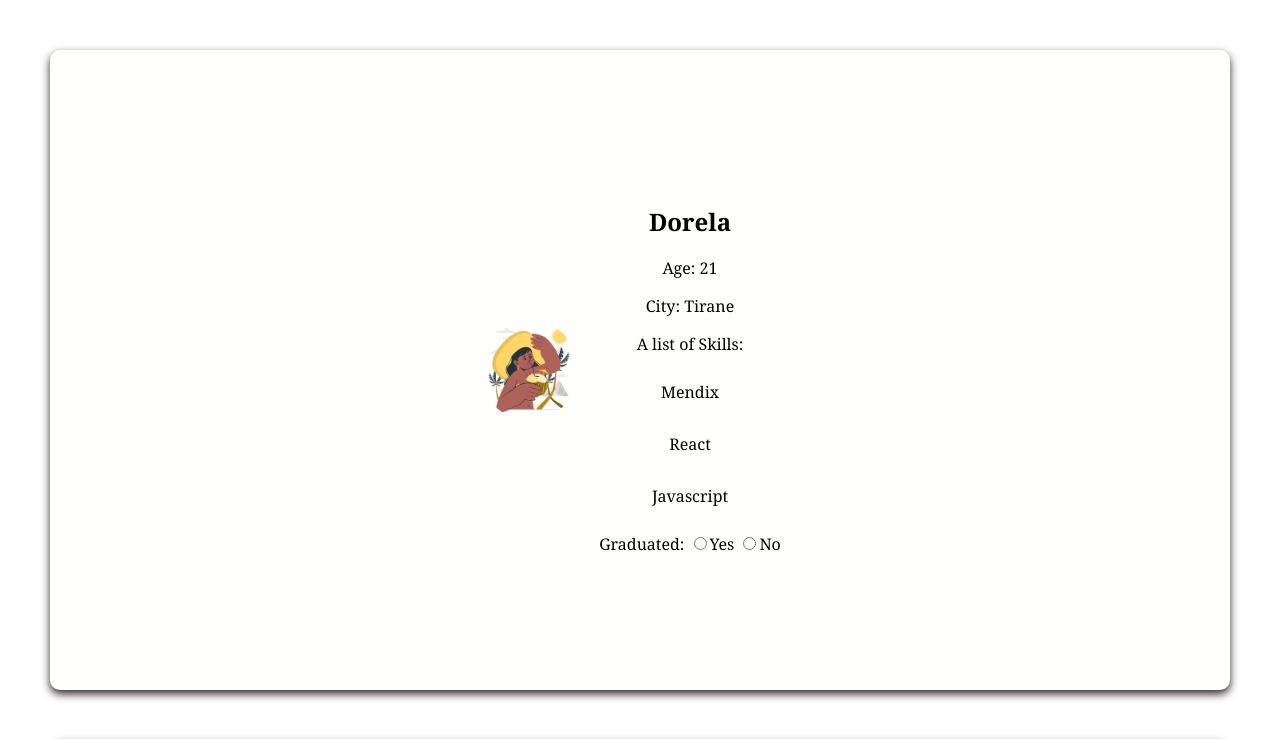
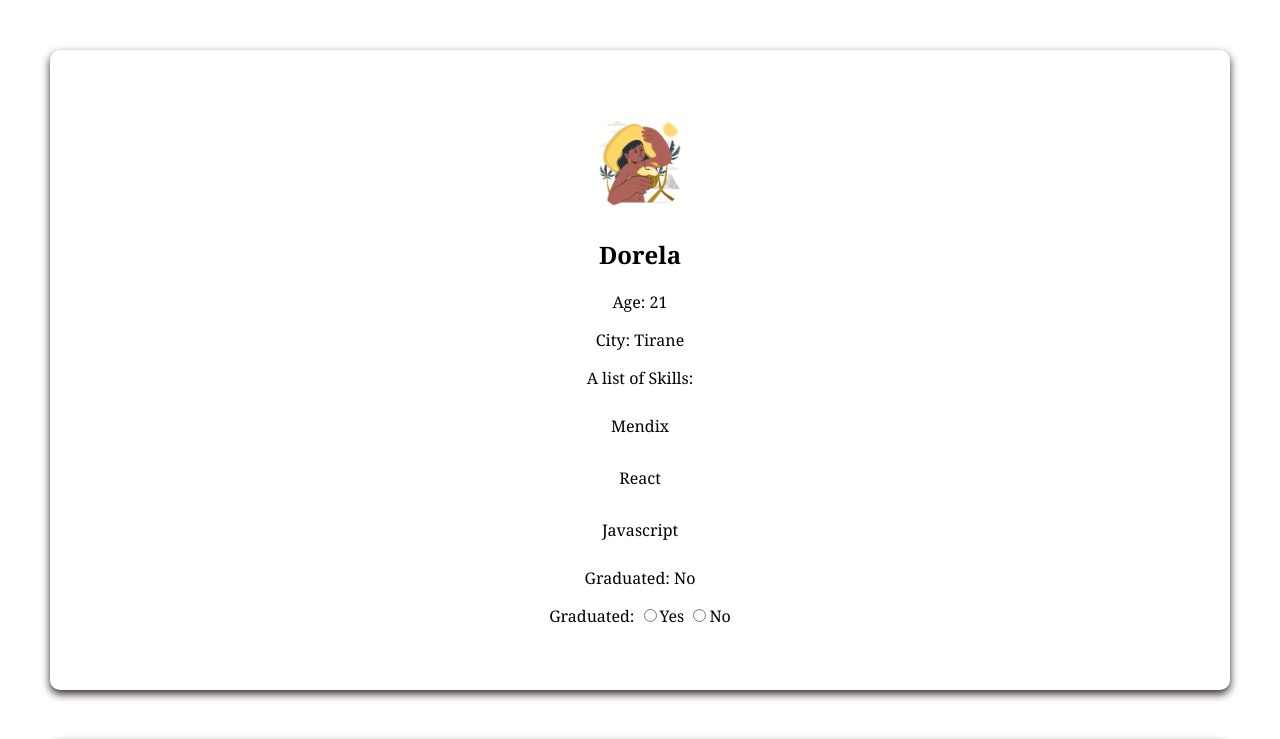
Before and after one commit to dorelasela-git/Card-Exercise, a React (Create React App) app: page / in a window 1280 px wide. Shown: the top 739 px of the page. Built offline with nearby package versions, Linux system fonts and the light colour scheme.

Commit message:
Card Exercise

```diff
--- a/src/App.js
+++ b/src/App.js
@@ -8,11 +8,13 @@ function App() {
     {picture: photo3,
       name: 'Dorela',
       age: 21,
+      isGraduated: false,
       city: 'Tirane',
       skills: ['Mendix','React','Javascript']
     },
     {picture: photo2,
       name: 'Arild',
+      isGraduated: false,
       age: 30,
       city: 'Vienna',
       skills: ['ReactNative','React','Css']
@@ -21,6 +23,7 @@ function App() {
       name: 'Amar',
       age: 15,
       city: 'Berlin',
+      isGraduated: false,
       skills: ['HTML','.Net','C#']
     }
   ]
--- a/src/Card/CardChild.js
+++ b/src/Card/CardChild.js
@@ -1,18 +1,19 @@
 import './Card.css';
-const CardTest = ({picture,age,name,city,skills}) => {
+const CardTest = ({picture,age,name,city,skills,isGraduated}) => {
     const handleChange = (event) => {
         //getting the value of the element that triggered the onChange event:
         console.log(event.target.value)
     }
     return(
         <div className="card">
-            <img className="img" src={picture} alt={name}/>
             <div className="card-content">
+                <img className="img" src={picture} alt={name}/>
                 <h2>{name}</h2>
                 <p>Age: {age}</p>
                 <p>City: {city}</p>
                 <label>A list of Skills:</label>
                 <ul className="list">{skills.map((skills, index) =>(<li key={index}>{skills}</li>))}</ul>
+                <p>Graduated: {isGraduated ? 'Yes' : 'No' }</p>
                 <div>
                     <label>Graduated: </label>
                     <input type="radio"  name="gender" value= 'Yes' onChange={handleChange}/>
```
